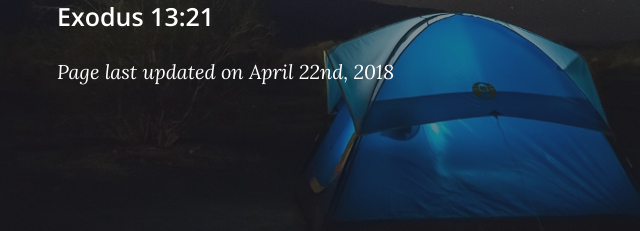
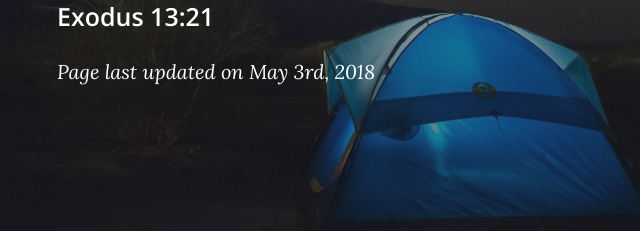
Before and after one commit to Encampment-2018/encampment-2018.github.io, a website: page leaders.html in a window 1280 px wide. Shown: the part 477-708 px from the top of the page, 218-858 px from the left. Drawn offline with nearby package versions, Linux system fonts and the light colour scheme.

Commit message:
Updated update date

```diff
--- a/leaders.html
+++ b/leaders.html
@@ -61,7 +61,7 @@
             <div class="post-heading">
               <h1>"And the Lord went before them by day in a pillar of a cloud, to lead them the way; and by night in a pillar of fire, to give them light."</h1>
               <h2 class="subheading">Exodus 13:21</h2>
-              <span class="meta">Page last updated on April 22nd, 2018</span>
+              <span class="meta">Page last updated on May 3rd, 2018</span>
             </div>
           </div>
         </div>
```
Also changed, not shown: deacons.html (+1 -1 lines), varsity.html (+1 -1 lines).
